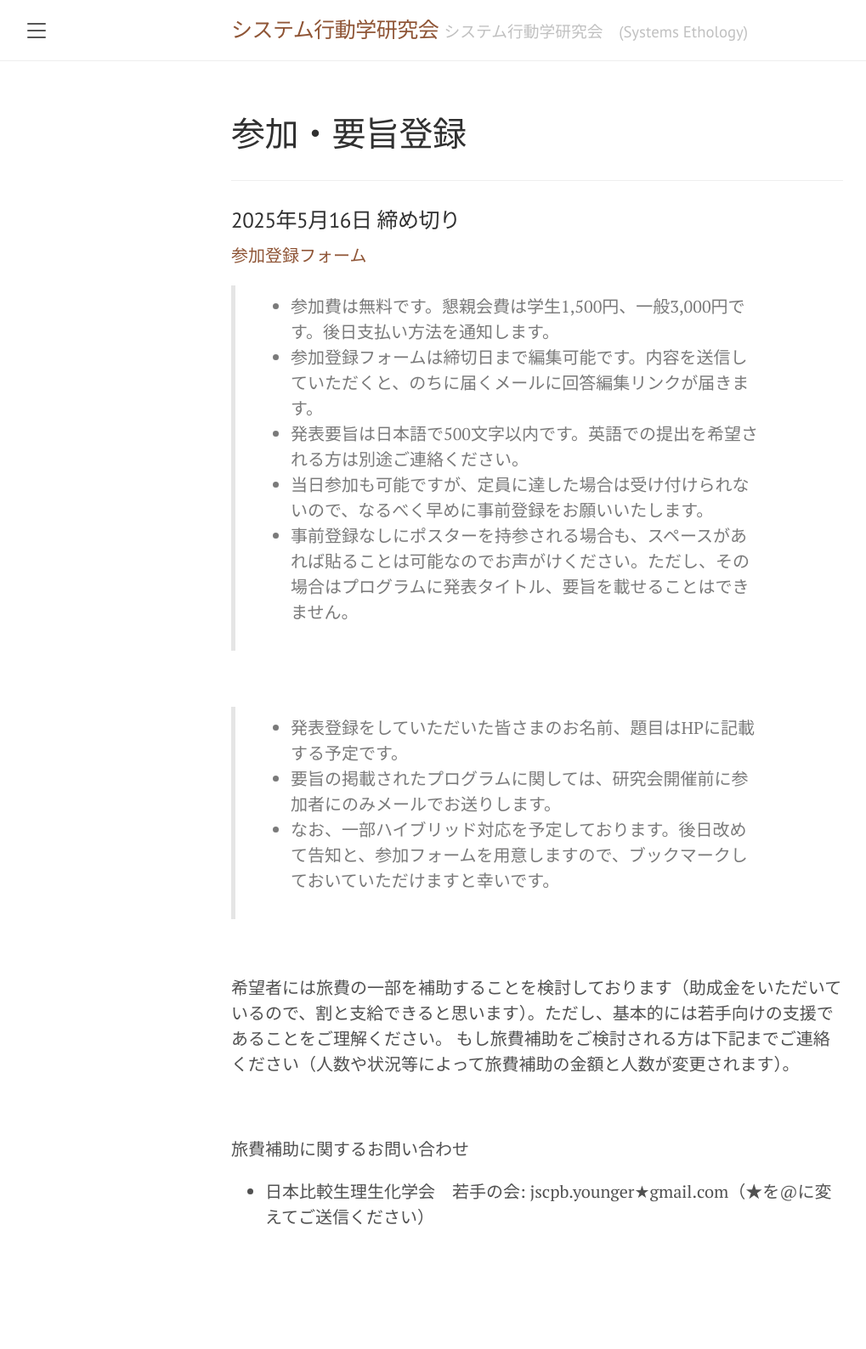
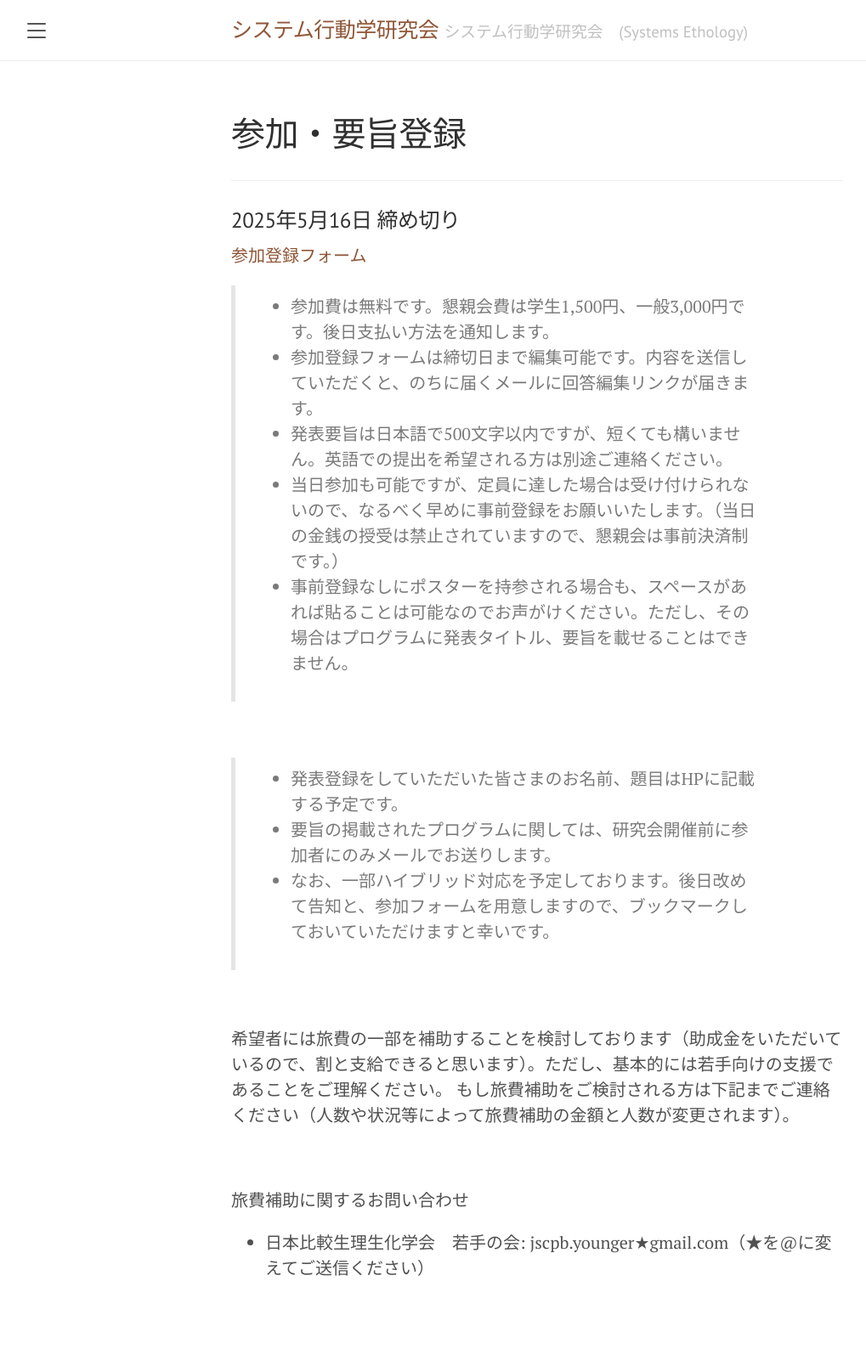
Before and after one commit to SystemsEthology/website, a Jekyll site: the page built from event_01/conference01_join.md, in a window 1280 px wide. Shown: the whole page at 85% size, without its empty margins (8-1027 px from the left). Built offline with Jekyll 4.4.1, drawn with Linux system fonts in a browser that asks for light colours; before the commit the page ends 1528 px from its top, so only the background shows below that.

Commit message:
Update conference01_join.md

```diff
--- a/event_01/conference01_join.md
+++ b/event_01/conference01_join.md
@@ -11,8 +11,8 @@ order: 4
 
 > - 参加費は無料です。懇親会費は学生1,500円、一般3,000円です。後日支払い方法を通知します。
 > - 参加登録フォームは締切日まで編集可能です。内容を送信していただくと、のちに届くメールに回答編集リンクが届きます。
-> - 発表要旨は日本語で500文字以内です。英語での提出を希望される方は別途ご連絡ください。
-> - 当日参加も可能ですが、定員に達した場合は受け付けられないので、なるべく早めに事前登録をお願いいたします。
+> - 発表要旨は日本語で500文字以内ですが、短くても構いません。英語での提出を希望される方は別途ご連絡ください。
+> - 当日参加も可能ですが、定員に達した場合は受け付けられないので、なるべく早めに事前登録をお願いいたします。（当日の金銭の授受は禁止されていますので、懇親会は事前決済制です。）
 > - 事前登録なしにポスターを持参される場合も、スペースがあれば貼ることは可能なのでお声がけください。ただし、その場合はプログラムに発表タイトル、要旨を載せることはできません。
 
 <br>
```
